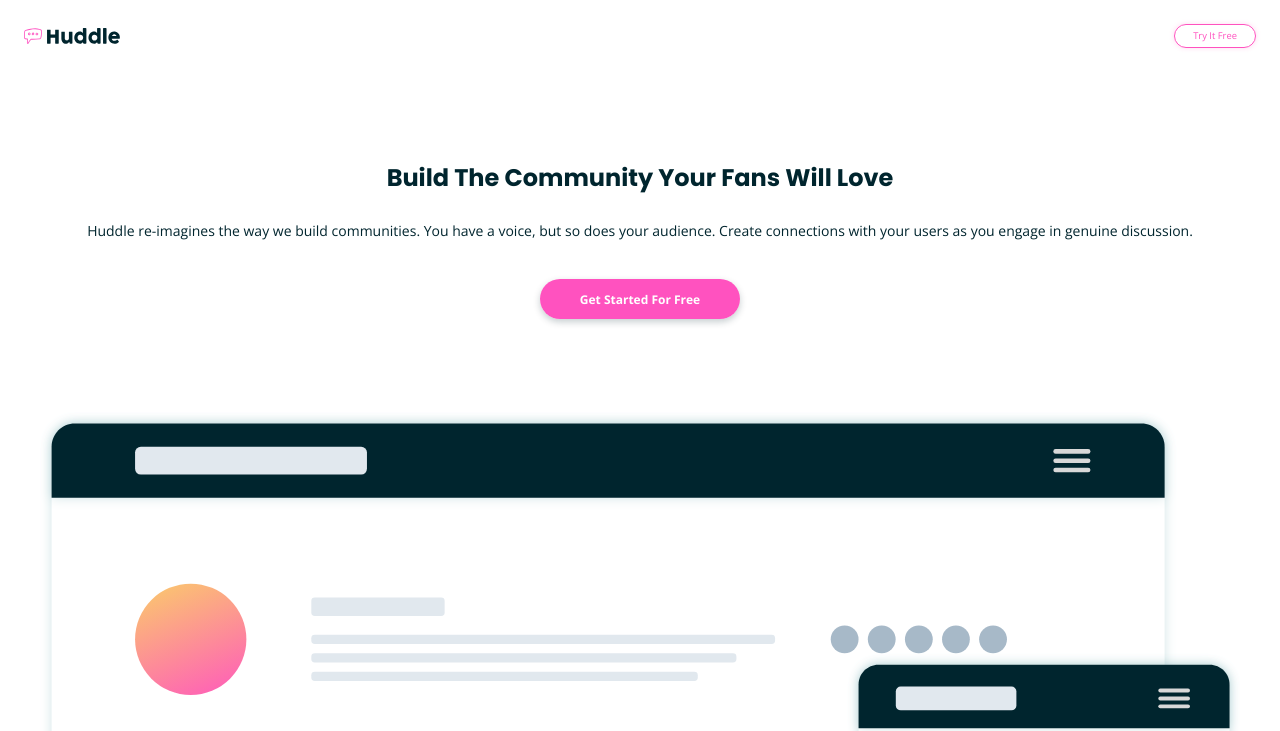
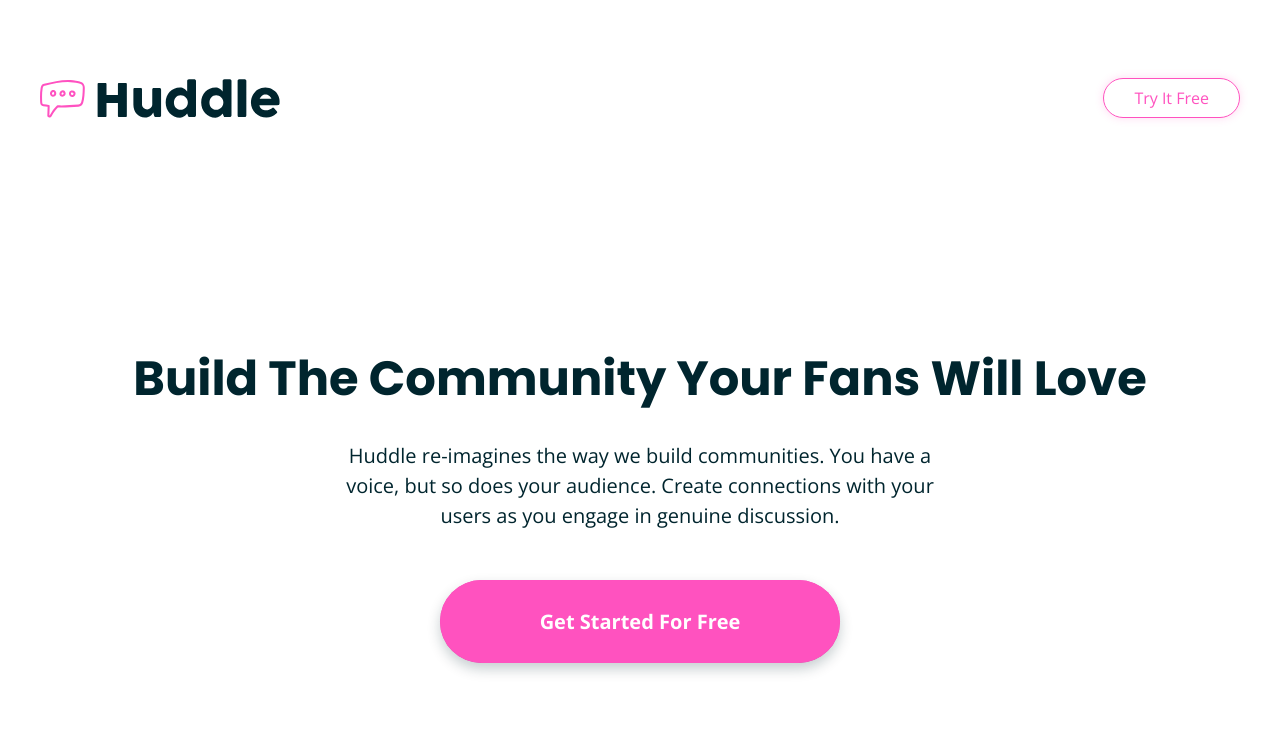
Before and after one commit to ionStici/huddle-landing-page-with-curved-sections, a website: page index.html in a window 1280 px wide. Shown: the top 731 px of the page. Drawn offline with nearby package versions, Linux system fonts and the light colour scheme.

Commit message:
Style the header, add active states

```diff
--- a/styles/_base.scss
+++ b/styles/_base.scss
@@ -25,3 +25,51 @@ input,
 button {
     font: inherit;
 }
+
+.h1 {
+    font-family: var(--popp);
+    font-weight: 700;
+    font-size: 24px;
+    line-height: 36px;
+
+    @media only screen and (min-width: 768px) {
+        font-size: 32px;
+        line-height: 48px;
+    }
+
+    @media only screen and (min-width: 1150px) {
+        font-size: 48px;
+        line-height: 72px;
+    }
+}
+
+.u-h1-mb-24px {
+    margin-bottom: 24px;
+
+    @media only screen and (min-width: 768px) {
+        margin-bottom: 26px;
+    }
+}
+
+.p {
+    font-family: var(--sans);
+    font-weight: 400;
+    font-size: 14px;
+    line-height: 21px;
+
+    max-width: 600px;
+    margin: 0 auto;
+
+    @media only screen and (min-width: 768px) {
+        font-size: 20px;
+        line-height: 30px;
+    }
+}
+
+.u-p-mb-48px {
+    margin-bottom: 48px;
+
+    @media only screen and (min-width: 768px) {
+        margin-bottom: 49px;
+    }
+}
--- a/styles/_header.scss
+++ b/styles/_header.scss
@@ -6,11 +6,29 @@
         align-items: center;
         justify-content: space-between;
         padding: 24px 24px 0 24px;
-        margin-bottom: 112px;
+        margin: 0 auto 112px auto;
+
+        @media only screen and (min-width: 768px) {
+            max-width: 1380px;
+            padding: 50px 40px 0 40px;
+        }
+
+        @media only screen and (min-width: 1150px) {
+            padding-top: 78px;
+            margin-bottom: 225px;
+        }
     }
 
     &__logo {
         width: 96px;
+
+        @media only screen and (min-width: 768px) {
+            width: 165px;
+        }
+
+        @media only screen and (min-width: 1150px) {
+            width: revert;
+        }
     }
 
     &__link,
@@ -29,16 +47,44 @@
         border-radius: 50px;
         padding: 4px 18px 5px 18px;
         box-shadow: 0px 0px 5px rgba(255, 82, 193, 0.218778);
+        transition: color 0.15s, border 0.15s, transform 0.15s;
+
+        &:hover {
+            color: var(--color-light-link);
+            border: 1px solid var(--color-light-link);
+        }
+
+        &:active {
+            transform: scale(0.98);
+        }
+
+        @media only screen and (min-width: 768px) {
+            font-size: 16px;
+            line-height: 22px;
+
+            box-shadow: 0px 0px 9px rgba(255, 82, 193, 0.218778);
+            padding: 8px 30px;
+        }
     }
 
     &__wrapper {
+        max-width: 1100px;
+        margin: 0 auto;
         padding: 0 40px;
+
+        @media only screen and (max-width: 350px) {
+            padding: 0 24px;
+        }
     }
 
     &__content-wrapper {
         text-align: center;
         color: var(--color-dark-cyan);
         margin-bottom: 104px;
+
+        @media only screen and (min-width: 768px) {
+            margin-bottom: 120px;
+        }
     }
 
     &__img-wrapper {
@@ -49,41 +95,3 @@
         width: 100%;
     }
 }
-
-.h1 {
-    font-family: var(--popp);
-    font-weight: 700;
-    font-size: 24px;
-    line-height: 36px;
-}
-
-.u-h1-mb-24px {
-    margin-bottom: 24px;
-}
-
-.p {
-    font-family: var(--sans);
-    font-weight: 400;
-    font-size: 14px;
-    line-height: 21px;
-}
-
-.u-p-mb-48px {
-    margin-bottom: 48px;
-}
-
-.link,
-.link:link,
-.link:visited {
-    text-decoration: none;
-    font-family: var(--sans);
-    color: var(--color-white);
-    font-weight: 700;
-    font-size: 12px;
-    line-height: 18px;
-
-    padding: 11.5px 39.5px;
-    border-radius: 50px;
-    background-color: var(--color-pink);
-    box-shadow: 0px 3px 7px rgba(0, 37, 46, 0.223053);
-}
--- /dev/null
+++ b/styles/_link.scss
@@ -0,0 +1,62 @@
+.link,
+.link:link,
+.link:visited {
+    text-decoration: none;
+    font-family: var(--sans);
+    color: var(--color-white);
+    font-weight: 700;
+    font-size: 12px;
+    line-height: 18px;
+
+    display: inline-block;
+    padding: 11.5px 39.5px;
+    border-radius: 50px;
+    background-color: var(--color-pink);
+    box-shadow: 0px 3px 7px rgba(0, 37, 46, 0.223053);
+    transition: background-color 0.15s ease-in, transform 0.15s;
+    position: relative;
+
+    &:hover {
+        background-color: var(--color-light-link);
+
+        &::after {
+            transform: scale(1.3, 1.4);
+            opacity: 0;
+        }
+    }
+
+    &:active {
+        transform: scale(0.98);
+    }
+
+    @media only screen and (min-width: 768px) {
+        font-size: 18px;
+        line-height: 26px;
+
+        box-shadow: 0px 4.5px 10px rgba(0, 37, 46, 0.223053);
+        padding: 18px 65px;
+    }
+
+    @media only screen and (min-width: 1150px) {
+        font-size: 20px;
+        line-height: 30px;
+
+        box-shadow: 0px 6px 13px rgba(0, 37, 46, 0.223053);
+        padding: 26.5px 100px;
+    }
+
+    &::after {
+        content: '';
+
+        position: absolute;
+        z-index: -1;
+        left: 0;
+        top: 0;
+
+        width: 100%;
+        height: 100%;
+        border-radius: 50px;
+        background-color: var(--color-pink);
+        transition: opacity 0.35s ease-out, transform 0.35s ease-out;
+    }
+}
--- a/styles/main.scss
+++ b/styles/main.scss
@@ -1,2 +1,3 @@
 @import './base';
+@import './link';
 @import './header';
```
Also changed, not shown: styles/style.css.
